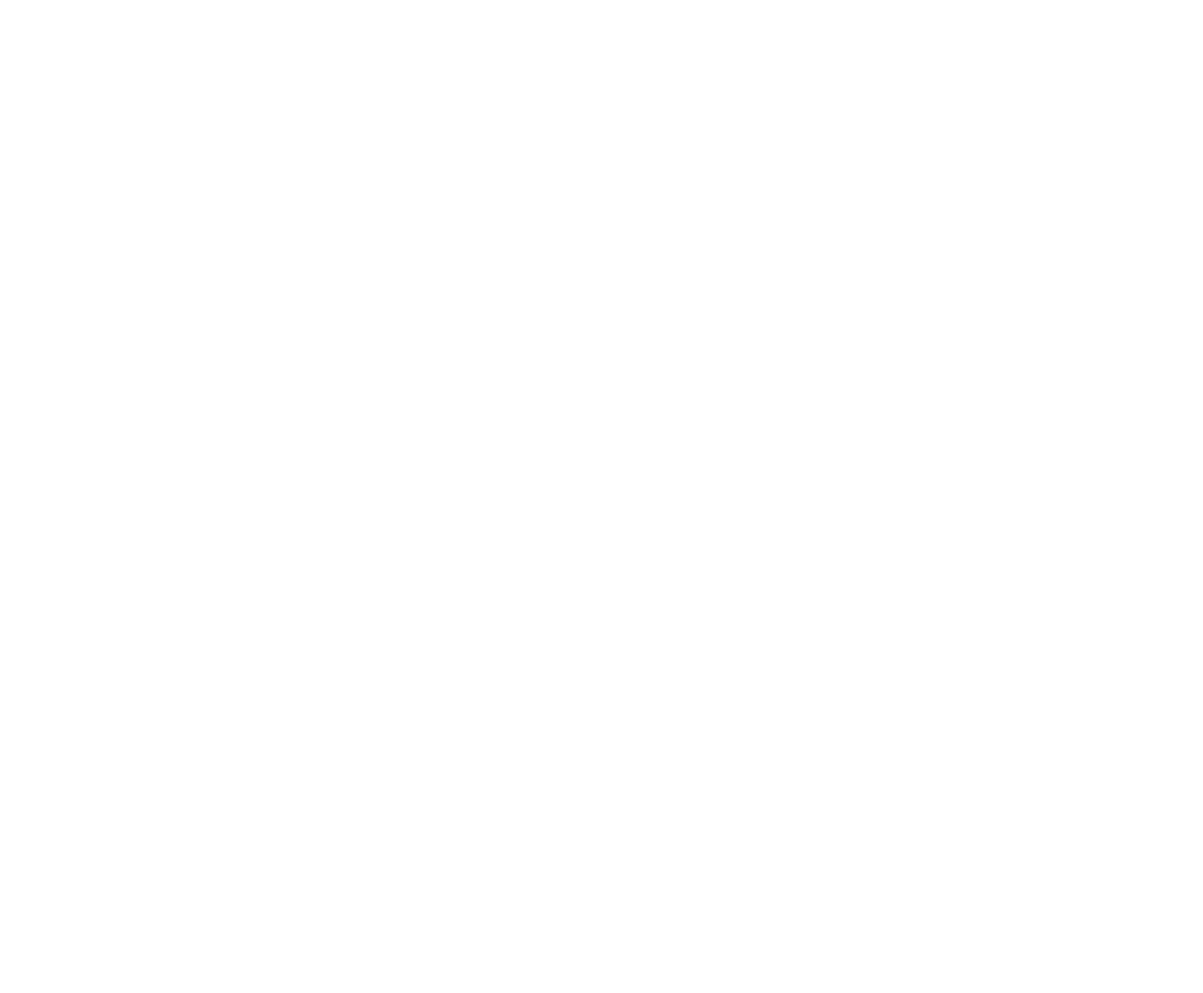
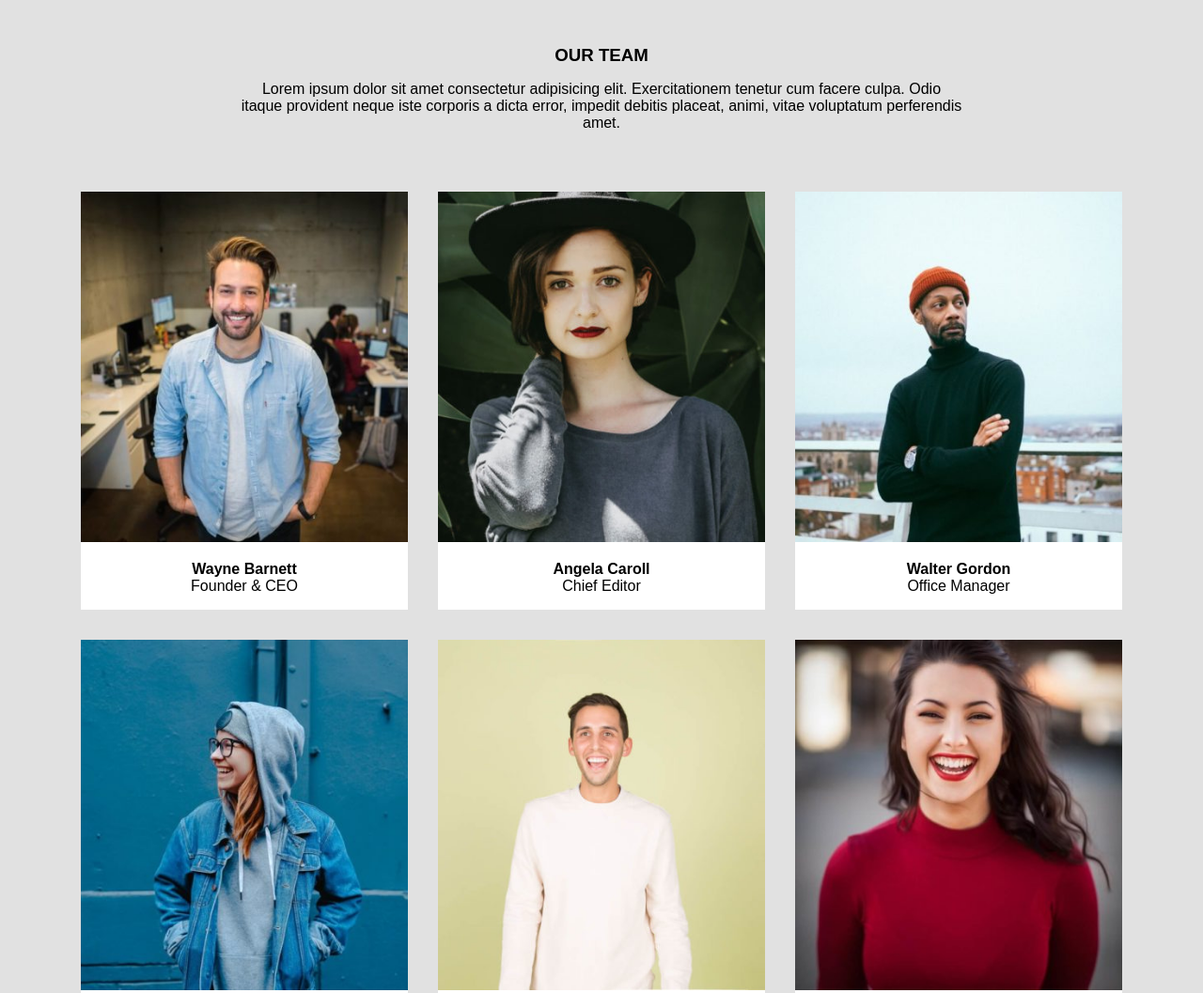
Before and after one commit to FRANCO1357/js-our-team, a plain HTML site: page index.html in a window 1280 px wide. Shown: the top 1057 px of the page at 94% size. Before the commit the page ends 800 px from the top, so only its background shows below. Drawn offline with Linux system fonts and the light colour scheme.

Commit message:
milestone 3

```diff
--- a/index.html
+++ b/index.html
@@ -5,9 +5,17 @@
     <meta http-equiv="X-UA-Compatible" content="IE=edge">
     <meta name="viewport" content="width=device-width, initial-scale=1.0">
     <link rel="stylesheet" href="style.css">
-    <title>Document</title>
+    <title>Our Team</title>
 </head>
 <body>
+
+    <main>
+        <div class="title">
+            <h3>OUR TEAM</h3>
+            <p>Lorem ipsum dolor sit amet consectetur adipisicing elit. Exercitationem tenetur cum facere culpa. Odio itaque provident neque iste corporis a dicta error, impedit debitis placeat, animi, vitae voluptatum perferendis amet.</p>
+        </div>
+        <div id="team"></div>
+    </main>
 
     <script src="script.js"></script>
 </body>
--- a/script.js
+++ b/script.js
@@ -1,6 +1,8 @@
 // 1. Creare l'array di oggetti con le informazioni fornite
 // 2. Stampare in console i dati
 // 3. Stampare le stesse informazioni su DOM sottoforma di stringhe
+
+const team = document.getElementById('team');
 
 const teamMembers = [
     { name: 'Wayne Barnett', role: 'Founder & CEO', img: 'wayne-barnett-founder-ceo.jpg', },
@@ -11,10 +13,13 @@ const teamMembers = [
     { name: 'Barbara Ramos', role: 'Graphic Designer', img: 'barbara-ramos-graphic-designer.jpg', },
 ]
 
-
+let info = '';
 
 for (let i = 0; i < teamMembers.length; i++){
     console.log(teamMembers[i].name);
     console.log(teamMembers[i].role);
     console.log(teamMembers[i].img);
+    info += `<div><img src="img/${teamMembers[i].img}" alt=""><h4>${teamMembers[i].name}</h4><p>${teamMembers[i].role}</p></div>`
 }
+
+team.innerHTML = info;
--- a/style.css
+++ b/style.css
@@ -0,0 +1,45 @@
+*{
+    margin: 0;
+    padding: 0;
+    box-sizing: border-box;
+}
+
+body{
+    font-family: sans-serif;
+    background-color: rgb(225, 225, 225);
+}
+
+img{
+    max-width: 100%;
+}
+
+.title{
+    padding: 3rem 0;
+    width: 60%;
+    margin: 0 auto;
+    text-align: center;
+}
+
+.title h3{
+    margin-bottom: 1rem;
+}
+
+#team{
+    width: 1140px;
+    margin: 0 auto;
+    display: flex;
+    justify-content: center;
+    flex-wrap: wrap;
+}
+
+#team div{
+    background-color: white;
+    width: calc(100% / 3 - 2rem);
+    margin: 1rem;
+    text-align: center;
+    padding-bottom: 1rem;
+}
+
+#team img{
+    margin-bottom: 1rem;
+}
```
